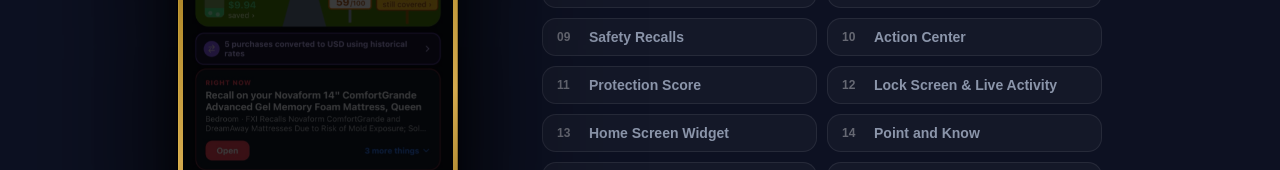
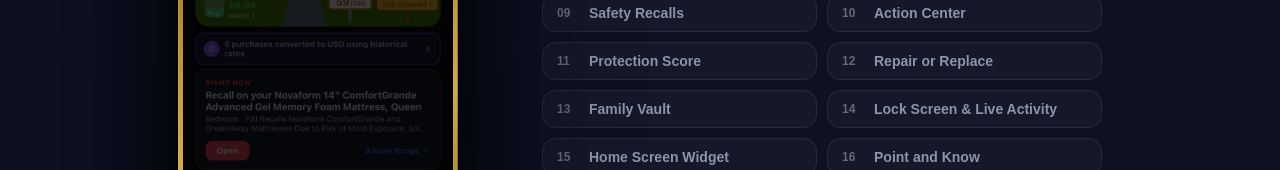
Before and after one commit to igyasi24-Copilot/Majasam-app, a plain HTML site: page index.html in a window 1280 px wide. Shown: the part 5034-5204 px from the top of the page. Drawn offline with Linux system fonts and the light colour scheme; no server answers.

Commit message:
Website: add Repair or Replace and Family Vault (emails and invite code covered) screenshots, 18 screens
Co-Authored-By: Claude Opus 5.5 <noreply@anthropic.com>

```diff
--- a/index.html
+++ b/index.html
@@ -1417,6 +1417,8 @@
     { src: 'screenshots/recalls.jpg',               alt: 'Product recall detail screen',        label: 'Safety Recalls',              desc: 'The exact hazard and what to do, matched to the things you own, with the official notice one tap away.' },
     { src: 'screenshots/action-center.jpg',         alt: 'Action Center',                       label: 'Action Center',               desc: 'Every deadline, price drop and recall in one list, most urgent first. Nothing slips through.' },
     { src: 'screenshots/protection-score.jpg',      alt: 'Protection Score',                    label: 'Protection Score',            desc: 'A score for how well each item is covered: warranty, return window, receipts and claim history.' },
+    { src: 'screenshots/repair-or-replace.jpg',     alt: 'Repair or replace',                   label: 'Repair or Replace',           desc: 'Something broke? See first if it is still covered, then whether a repair or a new one makes more sense, with repair help and a replacement one tap away.' },
+    { src: 'screenshots/family-vault.jpg',          alt: 'Family Vault',                        label: 'Family Vault',                desc: 'Share a vault with your family. Everyone keeps their own things, sees what others chose to share, and can switch to just their own total.' },
     { src: 'screenshots/lock-screen.jpg',           alt: 'Lock Screen Live Activities',         label: 'Lock Screen & Live Activity', desc: 'Return window countdowns and safety recalls live on your lock screen. Tap one to open that purchase.' },
     { src: 'screenshots/widget.jpg',                alt: 'Home Screen Widget',                  label: 'Home Screen Widget',          desc: 'See your urgent items and recoverable value at a glance, right on your Home Screen.' },
     { src: 'screenshots/point-and-know.jpg',        alt: 'Point and Know',                      label: 'Point and Know',              desc: 'Aim your camera at a product and see its warranty status and any safety recalls. It reads the label on your phone, so the camera view is not uploaded.' },
```
Also changed, not shown: screenshots/family-vault.jpg (added), screenshots/repair-or-replace.jpg (added).
